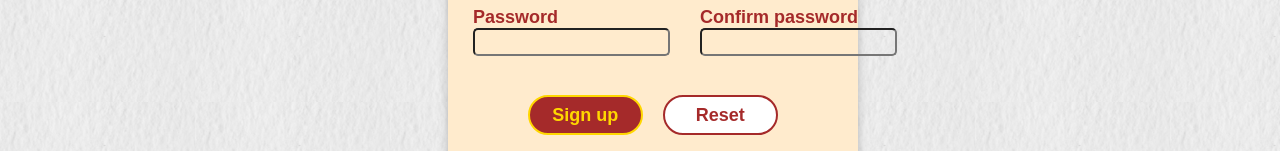
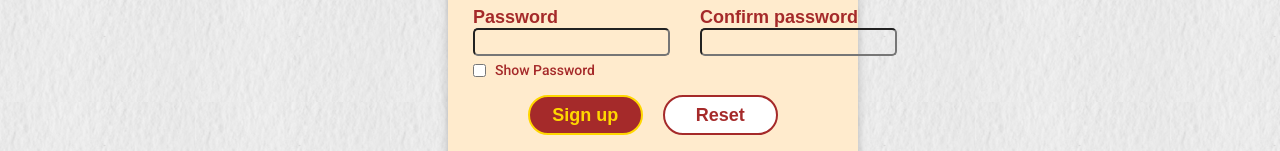
Before and after one commit to carlosmiguelviegas/virtual-library-react, a React (Create React App) app: page /signup in a window 1280 px wide. Shown: the part 443-594 px from the top of the page. Built offline with nearby package versions, Linux system fonts and the light colour scheme.

Commit message:
added display and hide password component to register form

```diff
--- a/src/pages/register/Register.js
+++ b/src/pages/register/Register.js
@@ -6,6 +6,7 @@ import styles from './Register.module.css';
 import { SIGN_UP_BUTTON_CANCEL_LABEL, SIGN_UP_BUTTON_LABEL, SIGN_UP_CONFIRM_PASSWORD_LABEL, SIGN_UP_EMAIL_LABEL, SIGN_UP_NAME_LABEL, SIGN_UP_PASSWORD_LABEL, SIGN_UP_TITLE } from '../../utils/titles-and-labels';
 import Button from '../../components/buttons/button/Button';
 import axios from 'axios';
+import DisplayAndHidePassword from '../../components/inputs/display-and-hide-password/DisplayAndHidePassword';
 
 const SIGN_UP_URL = 'http://localhost:8000/api/v1/users/signup';
 
@@ -51,6 +52,9 @@ const Register = ({ checkLogin }) => {
           <InputField type={showPassword ? 'text' : 'password'} label={SIGN_UP_PASSWORD_LABEL} name={'password'} value={registerForm['password']} handlerOnChange={handlerOnChange} />
           <InputField type={showPassword ? 'text' : 'password'} label={SIGN_UP_CONFIRM_PASSWORD_LABEL} name={'passwordConfirm'} value={registerForm['passwordConfirm']} handlerOnChange={handlerOnChange} />
         </section>
+        <section className={styles.showPasswordInput}>
+          <DisplayAndHidePassword value={showPassword} handlerOnChange={handlerOnChangePassword} />
+        </section>
       </section>
       <section className={styles.buttonsSection}>
         <Button type={'submit'}>{SIGN_UP_BUTTON_LABEL}</Button>
--- a/src/pages/register/Register.module.css
+++ b/src/pages/register/Register.module.css
@@ -33,6 +33,11 @@
   gap: 30px;
 }
 
+.showPasswordInput {
+  position: relative;
+  left: 35px;
+}
+
 .buttonsSection {
   display: flex;
   flex-direction: row;
```
